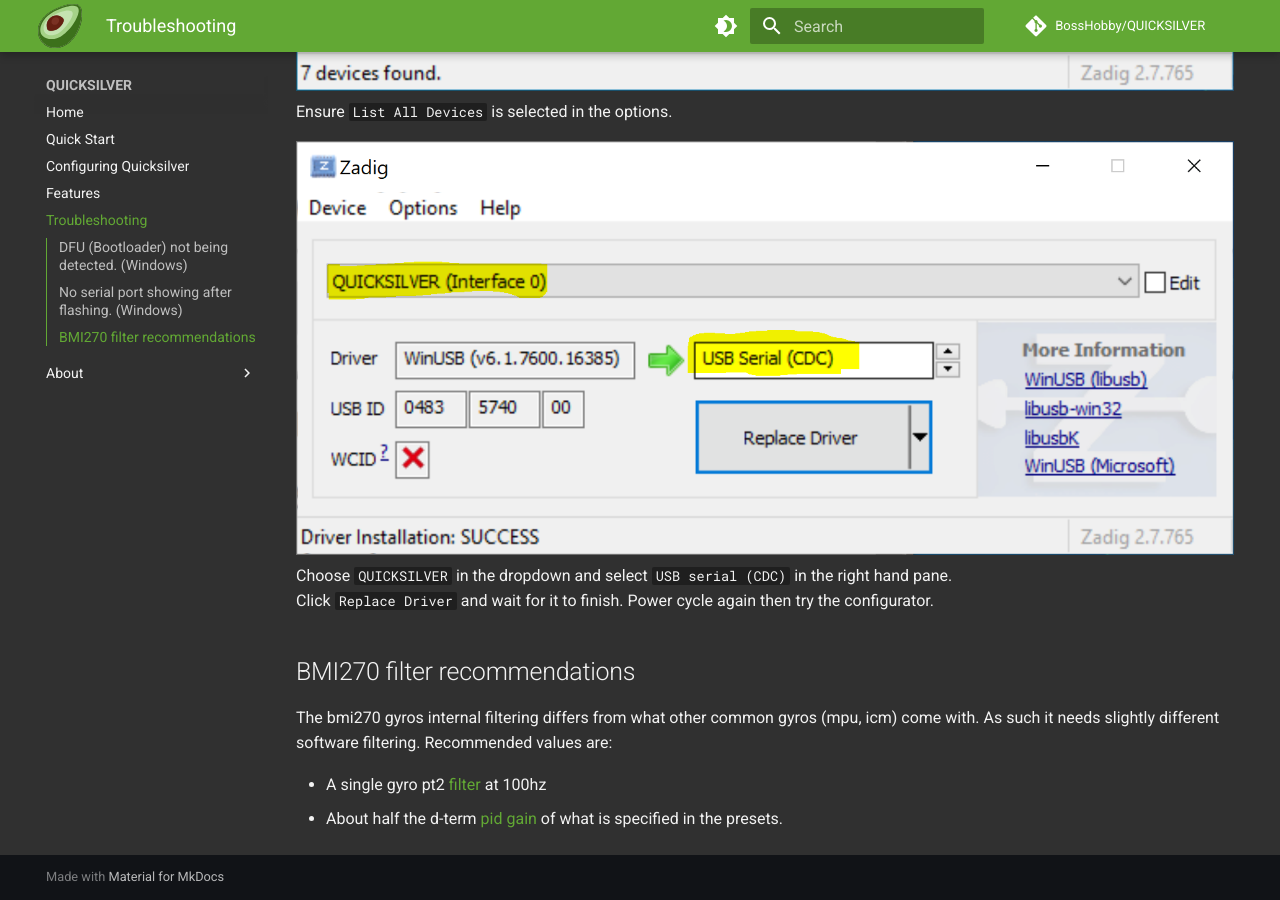
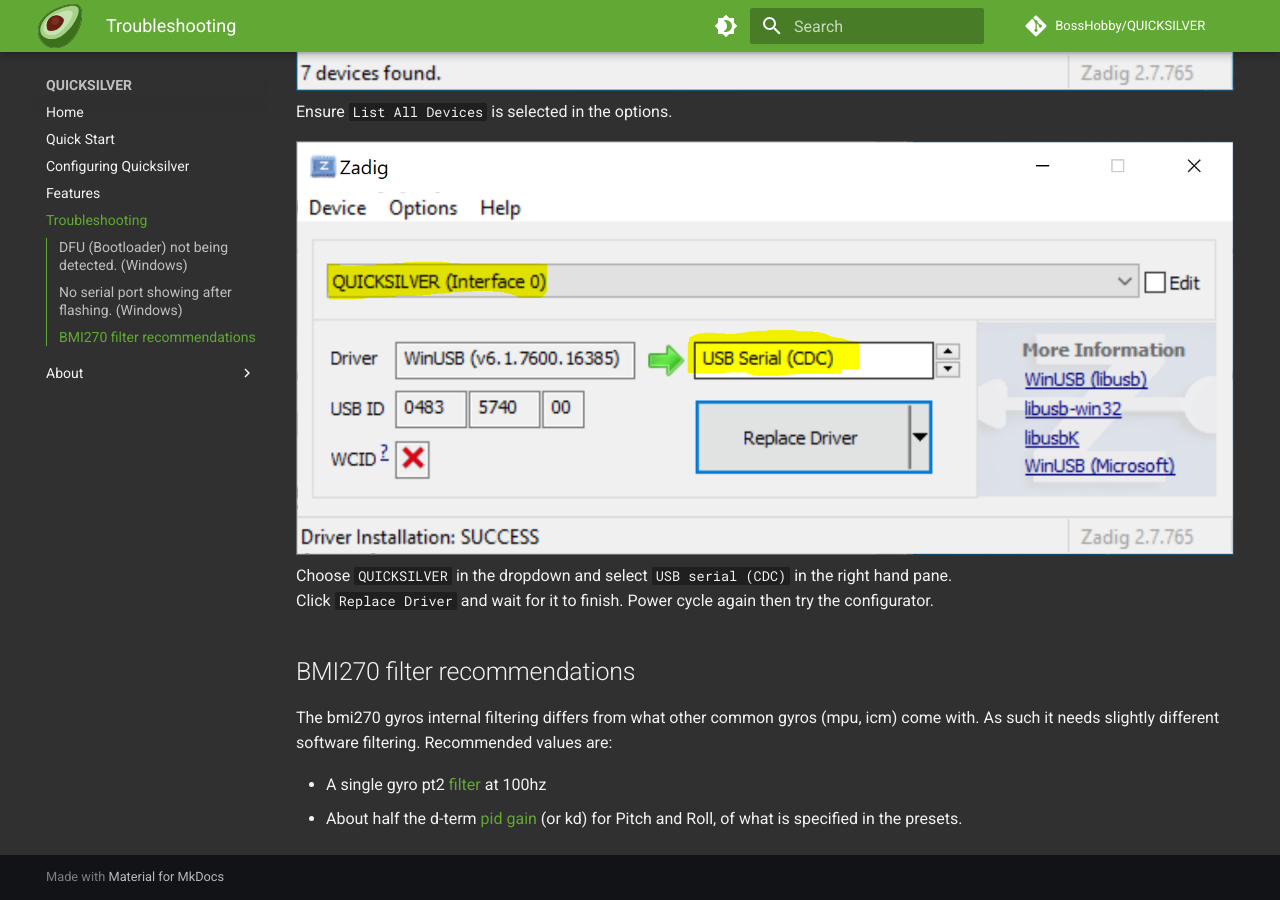
Before and after one commit to BossHobby/Docs, an MkDocs documentation site: the page built from docs/Troubleshooting.md, in a window 1280 px wide and 900 px high, scrolled down 1720 px. Built offline with MkDocs 1.6.1 and Material for MkDocs 9.7.7, drawn with Linux system fonts in a browser that asks for light colours; comment, search, counter and statistics services are not loaded.

Commit message:
add clarity to bmi stuff

```diff
--- a/docs/Troubleshooting.md
+++ b/docs/Troubleshooting.md
@@ -29,4 +29,4 @@
 As such it needs slightly different software filtering. Recommended values are:
 
 - A single gyro pt2 [filter](/Configuring-Quicksilver/#pid) at 100hz
-- About half the d-term [pid gain](/Configuring-Quicksilver/#pid) of what is specified in the presets.
+- About half the d-term [pid gain](/Configuring-Quicksilver/#pid) (or kd) for Pitch and Roll, of what is specified in the presets.
```
